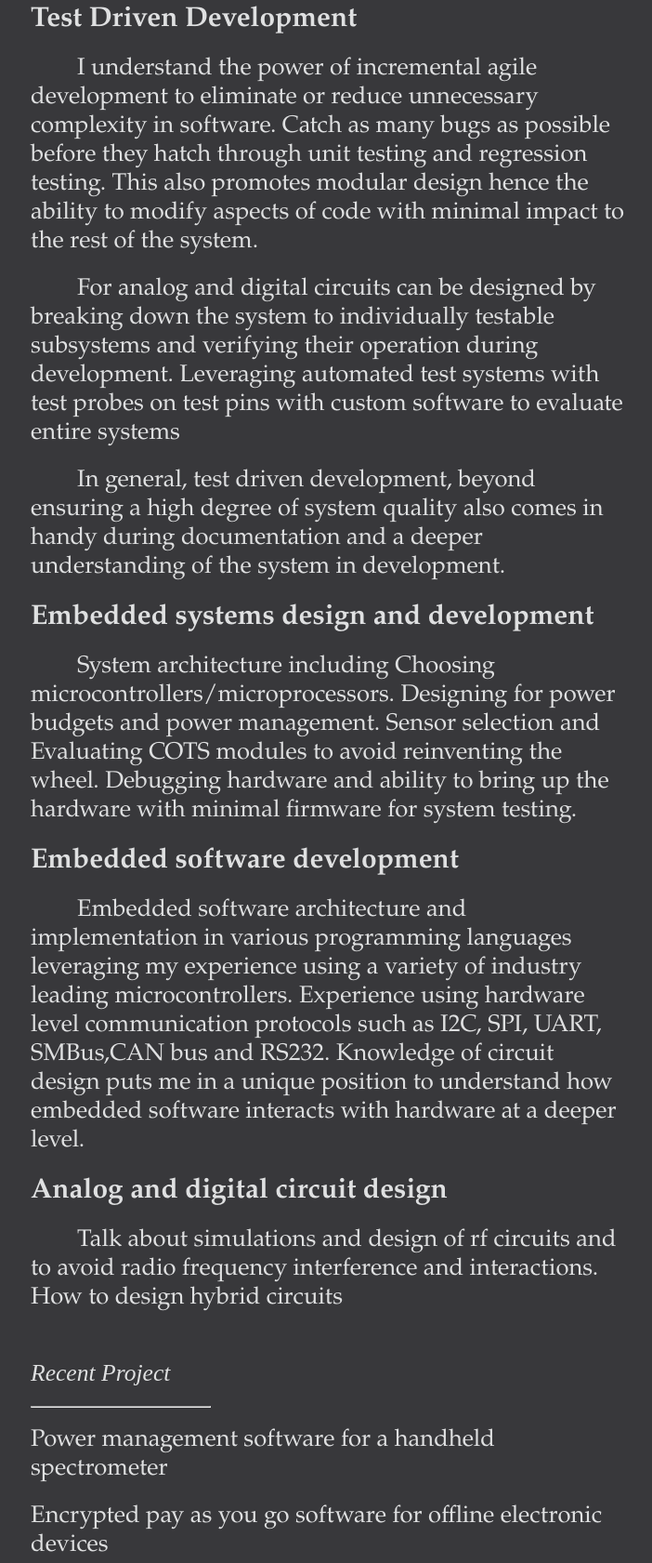
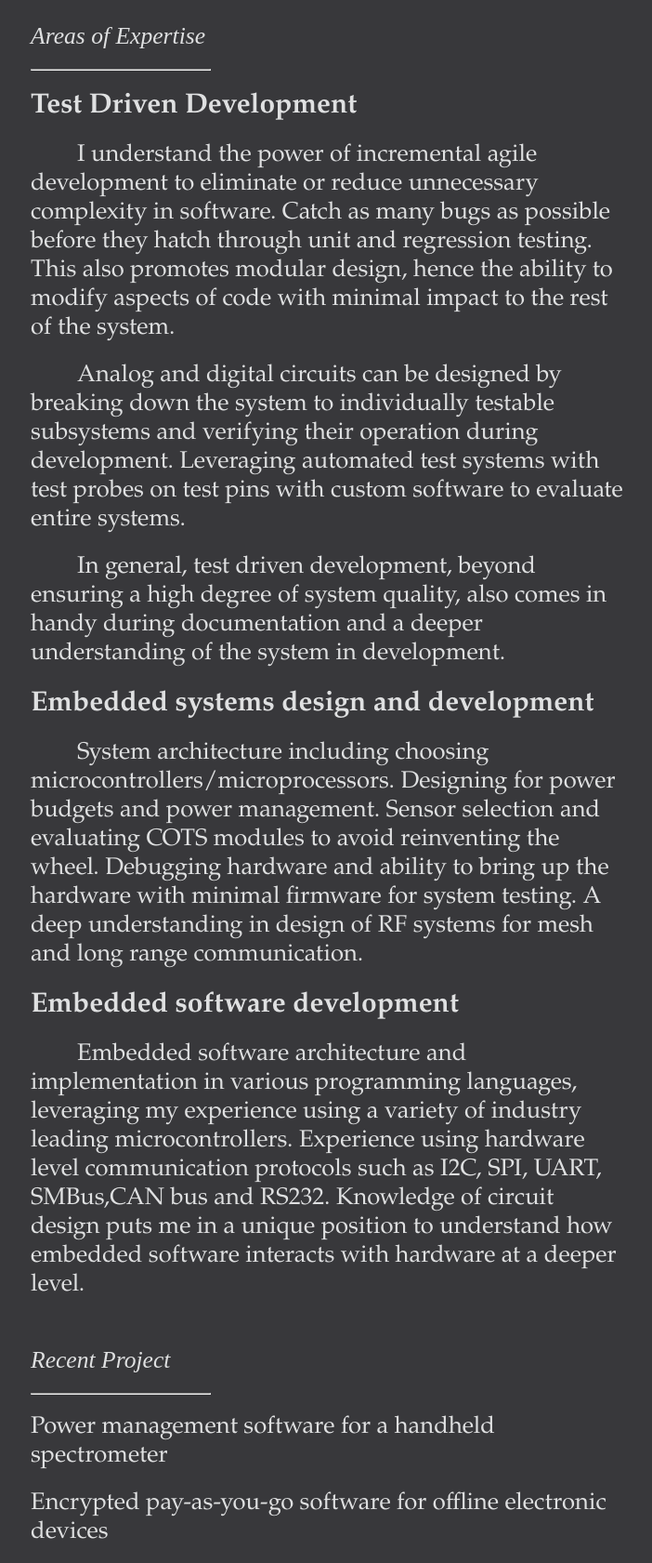
Before and after one commit to Omgitskillah/alucho.github.io, a plain HTML site: page index.html in a window 1280 px wide. Shown: the part 590-2271 px from the top of the page at 93% size, without its empty margins (95-797 px from the left). Drawn offline with Linux system fonts and the light colour scheme.

Commit message:
edited content

```diff
--- a/index.html
+++ b/index.html
@@ -22,11 +22,7 @@
             <article class="main-article">
                 <section class="article-section">
                     <p>
-                        I am a seasoned embedded systems engineer with over 7 years of experience in embedded software, hardware design and product development.
-                        Throughout my career, I have worked on numerous electronic projects across varying degrees of involvement from inception,
-                        design, prototyping, hardware & software development, and production. Being firmly entrenched in both
-                        hardware and software development life cycles, I am able to uniquely fit into either roles
-                        or be a bridge for both as a manager of a hybrid team of technology individuals in these two fields.
+                        I am a seasoned embedded systems engineer with over 7 years of experience in embedded software, hardware design and product development. Throughout my career, I have worked on a number of projects across varying degrees of involvement from inception, design, prototyping, hardware and software development, and production. Some exciting projects that I have worked on are Water management IoT systems, smart automated farming systems, handheld spectrometers, pay as you go off grid appliances and air quality monitoring projects. Being firmly entrenched in both hardware and software development life cycles, I am able to uniquely fit into either role or be a bridge for both as a manager of a hybrid team of individuals in these two fields.
                     </p>
                 </section>
 
@@ -37,49 +33,25 @@
                         <li>
                             <h3>Test Driven Development</h3>
                             <p>
-                                I understand the power of incremental agile development
-                                to eliminate or reduce unnecessary complexity in software. Catch as
-                                many bugs as possible before they hatch through unit testing and regression
-                                testing. This also promotes modular design hence the ability to modify
-                                aspects of code with minimal impact to the rest of the system.
+                                I understand the power of incremental agile development to eliminate or reduce unnecessary complexity in software. Catch as many bugs as possible before they hatch through unit and regression testing. This also promotes modular design, hence the ability to modify aspects of code with minimal impact to the rest of the system.
                             </p>
                             <p>
-                                For analog and digital
-                                circuits can be designed by breaking down the system to individually
-                                testable subsystems and verifying their operation during development.
-                                Leveraging automated test systems with test probes on
-                                test pins with custom software to evaluate entire systems
+                                Analog and digital circuits can be designed by breaking down the system to individually testable subsystems and verifying their operation during development. Leveraging automated test systems with test probes on test pins with custom software to evaluate entire systems.
                             </p>
                             <p>
-                                In general, test driven development, beyond ensuring a
-                                high degree of system quality also comes in handy during documentation
-                                and a deeper understanding of the system in development.
+                                In general, test driven development, beyond ensuring a high degree of system quality, also comes in handy during documentation and a deeper understanding of the system in development.
                             </p>
                         </li>
                         <li>
                             <h3>Embedded systems design and development</h3>
                             <p>
-                                System architecture including Choosing microcontrollers/microprocessors.
-                                Designing for power budgets and power management. Sensor selection and Evaluating
-                                COTS modules to avoid reinventing the wheel. Debugging hardware and ability to
-                                bring up the hardware with minimal firmware for system testing.
+                                System architecture including choosing microcontrollers/microprocessors. Designing for power budgets and power management. Sensor selection and evaluating COTS modules to avoid reinventing the wheel. Debugging hardware and ability to bring up the hardware with minimal firmware for system testing. A deep understanding in design of RF systems for mesh and long range communication.
                             </p>
                         </li>
                         <li>
                             <h3>Embedded software development</h3>
                             <p>
-                                Embedded software architecture and implementation in various programming languages
-                                leveraging my experience using a variety of industry leading microcontrollers.
-                                Experience using hardware level communication protocols such as I2C, SPI, UART,
-                                SMBus,CAN bus and RS232. Knowledge of circuit design puts me in a unique
-                                position to understand how embedded software interacts with hardware at a deeper level.
-                            </p>
-                        </li>
-                        <li>
-                            <h3>Analog and digital circuit design</h3>
-                            <p>
-                                Talk about simulations and design of rf circuits and to avoid radio
-                                frequency interference and interactions. How to design hybrid circuits
+                                Embedded software architecture and implementation in various programming languages, leveraging my experience using a variety of industry leading microcontrollers. Experience using hardware level communication protocols such as I2C, SPI, UART, SMBus,CAN bus and RS232. Knowledge of circuit design puts me in a unique position to understand how embedded software interacts with hardware at a deeper level.
                             </p>
                         </li>
                     </ul>
@@ -90,8 +62,8 @@
                     <hr class="line-break">
                     <ul>
                         <li>Power management software for a handheld spectrometer</li>
-                        <li>Encrypted pay as you go software for offline electronic devices</li>
-                        <li>Chlorine dioxide despising and monitoring devices for sanitization of spaces</li>
+                        <li>Encrypted pay-as-you-go software for offline electronic devices</li>
+                        <li>Chlorine dioxide dispensing and monitoring devices for sanitization of spaces</li>
                         <li>Recreation of the Marantz 8b tube amplifier on a printed circuit board using modern components.</li>
                     </ul>
                 </section>
```
